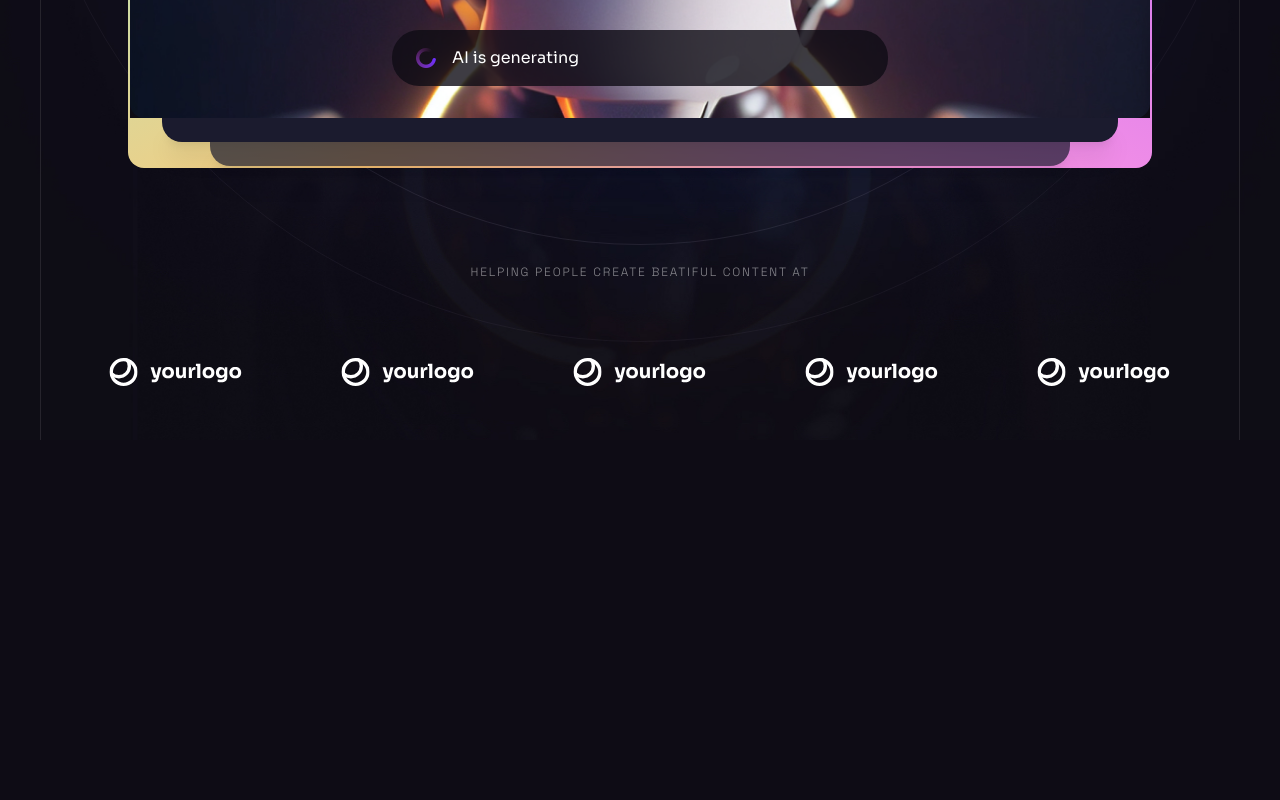
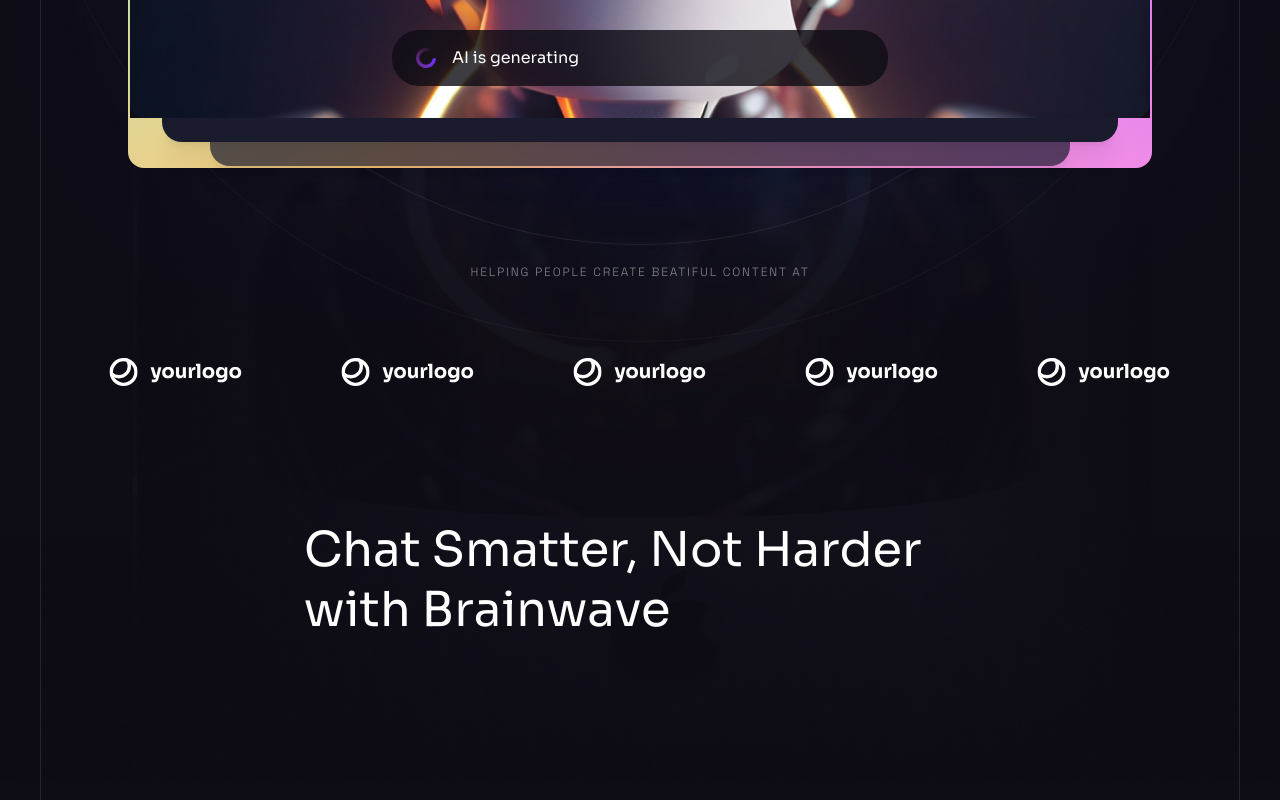
Before and after one commit to Loyoenock/brain-wave, a React app: page / in a window 1280 px wide. Shown: the part 990-1790 px from the top of the page. Before the commit the page ends 1430 px from the top, so only its background shows below. Built offline with nearby package versions, Linux system fonts and the light colour scheme; the HTML template or start-up script is replaced by a standard one.

Commit message:
Benefit section - Heading component added

```diff
--- a/src/App.jsx
+++ b/src/App.jsx
@@ -1,4 +1,5 @@
 import ButtonGradient from "./assets/svg/ButtonGradient";
+import Benefits from "./components/Benefits";
 import Button from "./components/Button"
 import Header from "./components/Header";
 import Hero from "./components/Hero";
@@ -10,6 +11,7 @@
      <div className="pt-[4.75rem] lg:pt-[5.25rem] overflow-hidden">
       <Header />
       <Hero />
+      <Benefits />
      </div>
      <ButtonGradient />
     </>
--- /dev/null
+++ b/src/components/Benefits.jsx
@@ -0,0 +1,13 @@
+import Heading from "./Heading";
+import Section from "./Section";
+
+const Benefits = () => {
+    return (
+        <Section id="features">
+            <div className="container relative z-2">
+                <Heading className="md:max-w-md lg:max-w-2xl" title="Chat Smatter, Not Harder with Brainwave" />
+            </div>
+        </Section>
+    )
+};
+export default Benefits;
--- /dev/null
+++ b/src/components/Heading.jsx
@@ -0,0 +1,8 @@
+const Heading = ({ className, title}) => {
+    return (
+        <div className={`${className} max-w-[50rem] mx-auto mb-12 lg:mb-20`}>
+            {title && <h2 className="h2">{title}</h2>}
+        </div>
+    );
+};
+export default Heading;
```
